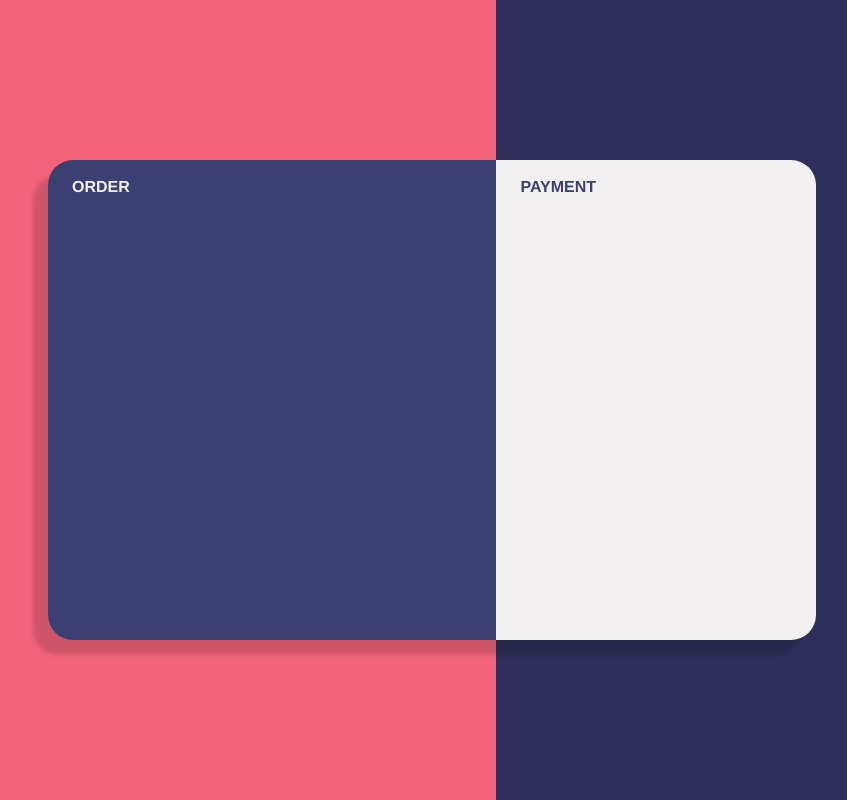
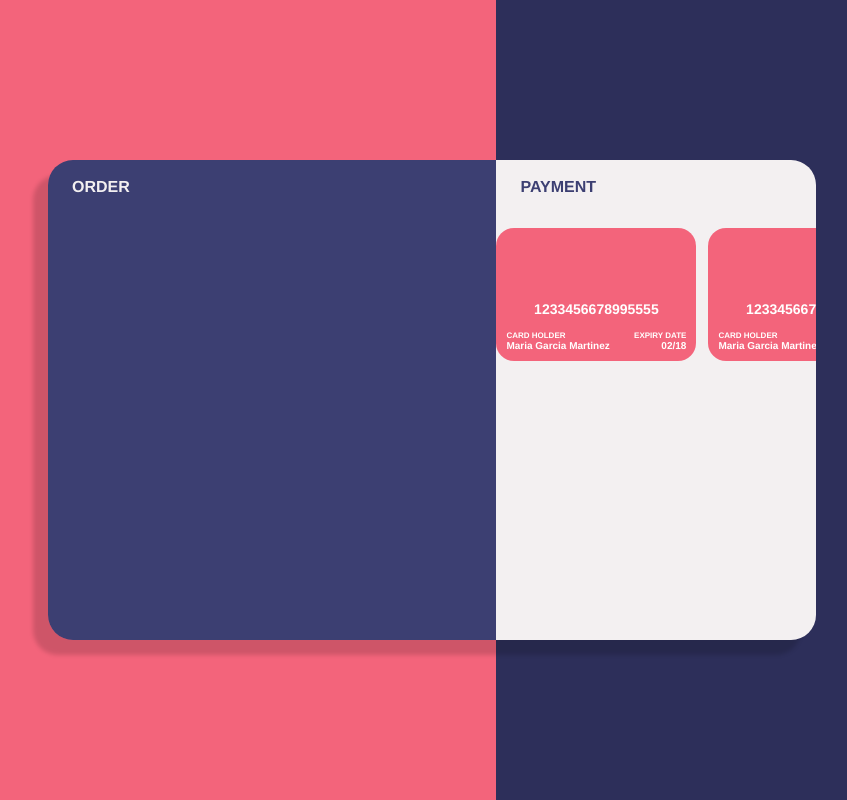
Before and after one commit to ercpereda/card-checkout, a Vue app: page / in a window 1280 px wide. Shown: the whole page, without its empty margins (208-1055 px from the left). Built offline with nearby package versions, Linux system fonts and the light colour scheme.

Commit message:
Add cars to payments

```diff
--- a/src/components/Cards.vue
+++ b/src/components/Cards.vue
@@ -1,4 +1,67 @@
 <template>
   <div id="cards">
+    <swiper :options="swiperOption">
+      <swiper-slide v-for="card in cards" v-bind:key="card.number">
+        <Card
+          :number="card.number"
+          :name="card.name"
+          :expireDate="card.expireDate"
+          :ccv="card.ccv"
+        />
+      </swiper-slide>
+    </swiper>
   </div>
 </template>
+
+<script>
+import { swiper, swiperSlide } from "vue-awesome-swiper";
+
+import Card from "./Card";
+
+export default {
+  components: {
+    swiper,
+    swiperSlide,
+    Card
+  },
+  data() {
+    return {
+      cards: [
+        {
+          number: "1233456678995555",
+          name: "Maria Garcia Martinez",
+          expireDate: "02/18",
+          ccv: "345"
+        },
+        {
+          number: "1233456678995554",
+          name: "Maria Garcia Martinez",
+          expireDate: "02/18",
+          ccv: "345"
+        }
+      ],
+      swiperOption: {
+        width: 200,
+        slidesPerView: 1,
+        spaceBetween: 12,
+        centeredSlides: true
+      }
+    };
+  }
+};
+</script>
+
+<style scoped lang="scss">
+#cards {
+  margin-top: 32px;
+  display: flex;
+  align-items: center;
+  justify-content: center;
+}
+.swiper {
+  width: 240px;
+}
+.swiper-slide {
+  width: 120px;
+}
+</style>
--- a/src/components/Payment.vue
+++ b/src/components/Payment.vue
@@ -1,8 +1,20 @@
 <template>
   <div id="payment-container">
     <h1>Payment</h1>
+
+    <Cards />
   </div>
 </template>
+
+<script>
+import Cards from "./Cards";
+
+export default {
+  components: {
+    Cards
+  }
+};
+</script>
 
 <style scoped lang="scss">
 h1 {
```
